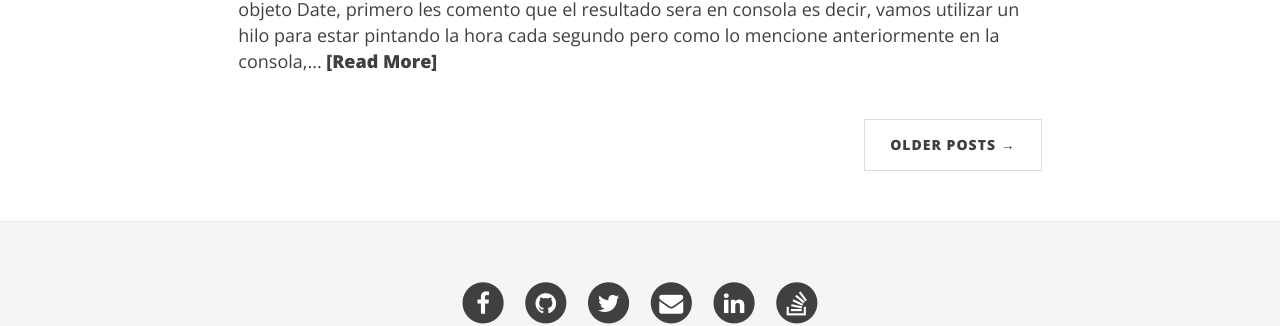
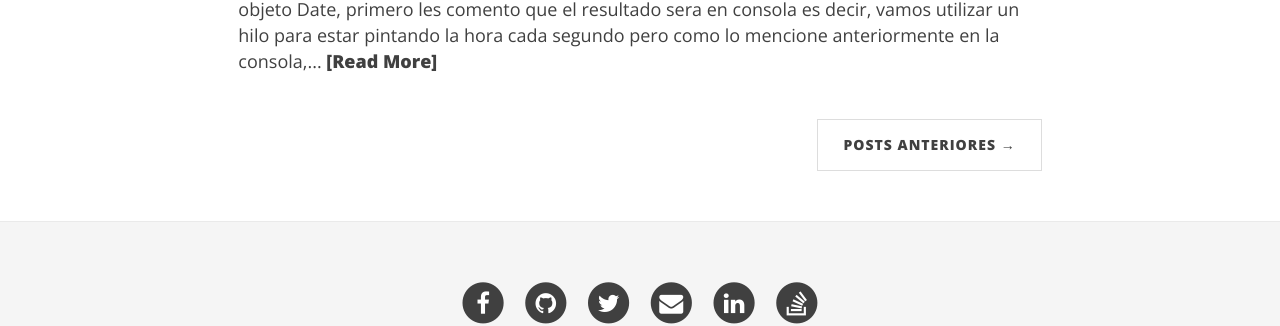
Before and after one commit to josegoyo/josegoyo.github.io, a Jekyll site: the page built from index.html, in a window 1280 px wide. Shown: the part 1573-1899 px from the top of the page. Built offline with Jekyll 4.4.1, drawn with Linux system fonts in a browser that asks for light colours; nearby versions of some CDN libraries; the list of posts is cut into pages by our own code; comment, search, counter and statistics services are not loaded.

Commit message:
cambios en el index

```diff
--- a/index.html
+++ b/index.html
@@ -40,12 +40,12 @@
 <ul class="pager main-pager">
   {% if paginator.previous_page %}
   <li class="previous">
-    <a href="{{ paginator.previous_page_path | prepend: site.baseurl | replace: '//', '/' }}">&larr; Newer Posts</a>
+    <a href="{{ paginator.previous_page_path | prepend: site.baseurl | replace: '//', '/' }}">&larr; Nuevos Posts</a>
   </li>
   {% endif %}
   {% if paginator.next_page %}
   <li class="next">
-    <a href="{{ paginator.next_page_path | prepend: site.baseurl | replace: '//', '/' }}">Older Posts &rarr;</a>
+    <a href="{{ paginator.next_page_path | prepend: site.baseurl | replace: '//', '/' }}">Posts Anteriores &rarr;</a>
   </li>
   {% endif %}
 </ul>
```
